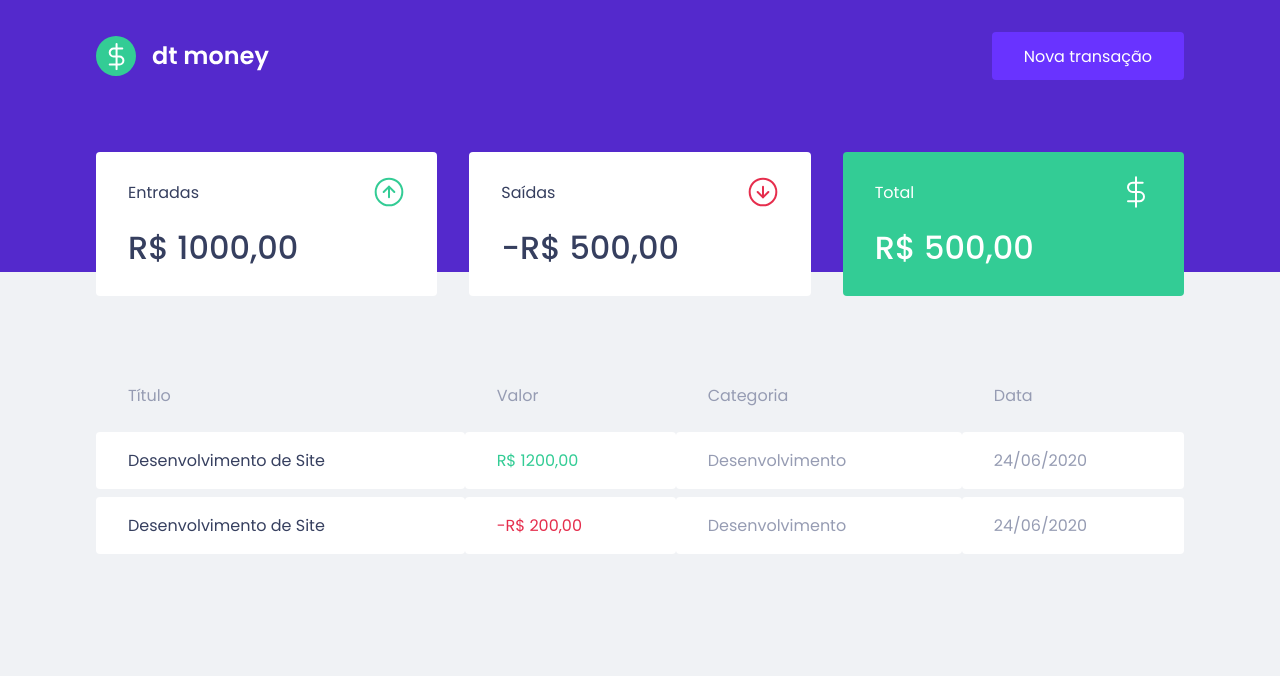
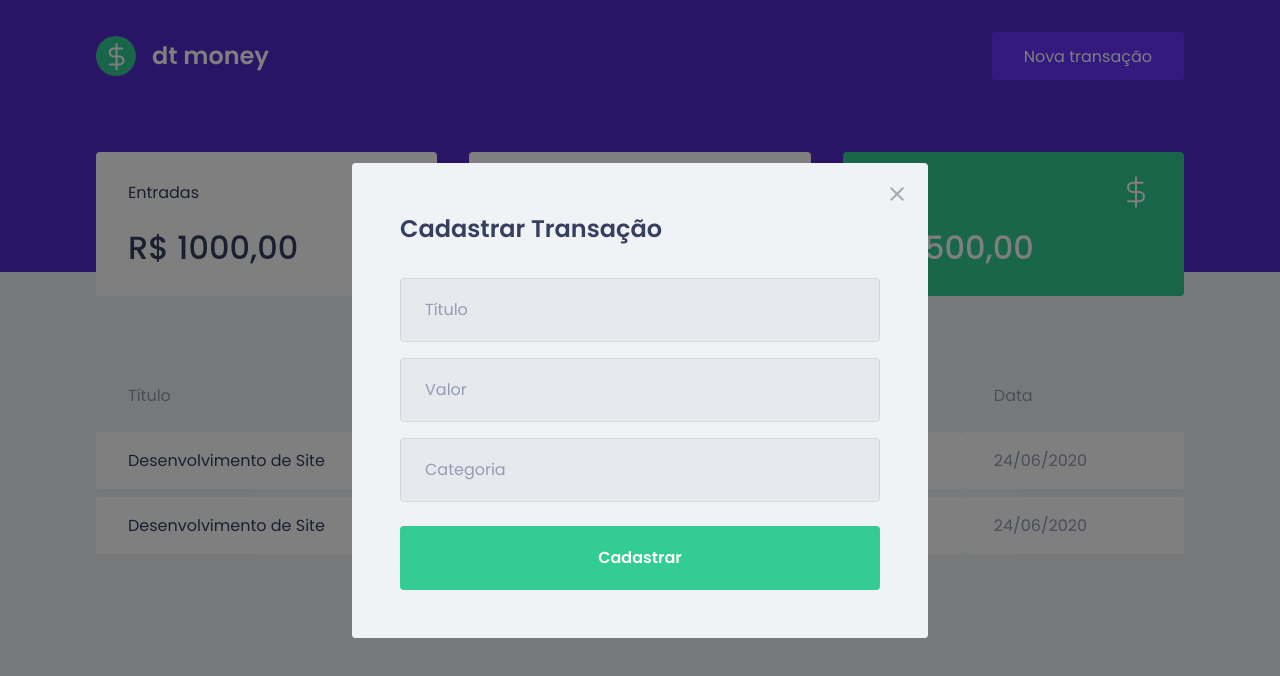
Before and after one commit to Pauloh8190sousa/dtmoney, a React (Create React App) app: page / in a window 1280 px wide. Both pictures are taken after a click on the button "Nova transação". Shown: the top 676 px of the page. Built offline with nearby package versions, Linux system fonts and the light colour scheme; no server answers; what miragejs would draw is missing.

Commit message:
criação do modal, form e estilização dos componentes

```diff
--- a/package.json
+++ b/package.json
@@ -7,6 +7,7 @@
     "miragejs": "^0.1.41",
     "react": "^17.0.2",
     "react-dom": "^17.0.2",
+    "react-modal": "^3.14.3",
     "react-scripts": "4.0.3",
     "styled-components": "^5.3.0",
     "web-vitals": "^1.1.2"
@@ -19,6 +20,7 @@
     "@types/node": "^12.20.16",
     "@types/react": "^17.0.14",
     "@types/react-dom": "^17.0.9",
+    "@types/react-modal": "^3.12.1",
     "@types/styled-components": "^5.1.11",
     "typescript": "^4.3.5"
   },
--- a/src/App.tsx
+++ b/src/App.tsx
@@ -1,13 +1,33 @@
+import { useState } from "react";
 import { Dashboard } from "./components/Dashboard";
 import { Header } from "./components/Header";
+import Modal from "react-modal";
 import { GlobalStyle } from "./styles/global";
+import { NewTransactionModal } from "./components/NewTransactionModal";
+
+Modal.setAppElement("#root");
+
+export function App() {
+
+  const [isNewTransactionModalOpen, setIsNewTransactionModalOpen] = useState(false);
 
 
-export function App() {
+  function handleOpenNewTransactionModal(){
+      setIsNewTransactionModalOpen(true);
+  }
+
+  function handleCloseNewTransactionModal(){
+      setIsNewTransactionModalOpen(false);
+  }
+
   return (
     <>
-        <Header/>
+        <Header onOpenNewTransactionModal={handleOpenNewTransactionModal}/>
         <Dashboard />
+        <NewTransactionModal
+        isOpen={isNewTransactionModalOpen}
+        onRequestClose={handleCloseNewTransactionModal}
+        />
         <GlobalStyle/>
     </>
   );
--- a/src/components/Header/index.tsx
+++ b/src/components/Header/index.tsx
@@ -1,12 +1,17 @@
 import Logo from "../../assets/logo.svg";
 import { Container, Content } from "./styles";
 
-export function Header(){
+interface HeaderProps {
+    onOpenNewTransactionModal: () => void;
+}
+
+export function Header({onOpenNewTransactionModal}: HeaderProps){
+
     return (
         <Container>
             <Content>
                 <img src={Logo} alt="dt money" />
-                <button type="button">
+                <button type="button" onClick={onOpenNewTransactionModal}>
                     Nova transação
                 </button>
             </Content>
--- /dev/null
+++ b/src/components/NewTransactionModal/index.tsx
@@ -0,0 +1,37 @@
+import Modal from "react-modal";
+import { Container } from "./styles";
+import close from "../../assets/close.svg";
+
+
+interface NewTransactionModalProps {
+    isOpen: boolean;
+    onRequestClose: () => void;
+}
+
+export function NewTransactionModal({isOpen, onRequestClose} : NewTransactionModalProps){
+    return (
+
+        <Modal isOpen={isOpen}
+               onRequestClose={onRequestClose}
+               overlayClassName="react-modal-overlay"
+               className="react-modal-content"
+               >
+
+            <button type="button" onClick={onRequestClose} className="react-modal-close">
+                <img src={close} alt="Fechar model" />
+            </button>
+
+            <Container>
+                <h2>Cadastrar Transação</h2>
+
+                <input placeholder="Título" />
+                <input type="number" placeholder="Valor" />
+                <input placeholder="Categoria" />
+
+                <button type="submit">
+                    Cadastrar
+                </button>
+            </Container>
+        </Modal>
+    );
+}
--- /dev/null
+++ b/src/components/NewTransactionModal/styles.ts
@@ -0,0 +1,48 @@
+import styled from "styled-components";
+
+export const Container = styled.form`
+
+    h2{
+        color: var(--text-title);
+        font-size: 1.5rem;
+        margin-bottom: 2rem;
+    }
+
+    input{
+        width: 100%;
+        padding: 0 1.5rem;
+        height: 4rem;
+        border-radius: 0.25rem;
+        border: 1px solid #d7d7d7;
+        background: #e7e9ee;
+        font-weight: 400px;
+        font-size: 1rem;
+
+        &::placeholder{
+            color: var(--text-body);
+        }
+
+        & + input{
+            margin-top: 1rem;
+        }
+    }
+
+    button[type="submit"]{
+        width: 100%;
+        padding: 0 1.5rem;
+        height: 4rem;
+        background: var(--green);
+        color: #FFF;
+        border-radius: 0.25rem;
+        border: 0;
+        font-size: 1rem;
+        margin-top: 1.5rem;
+        transition: filter 0.2s;
+        font-weight: 600;
+
+        &:hover{
+            filter: brightness(0.9);
+        }
+    }
+
+`
--- a/src/styles/global.ts
+++ b/src/styles/global.ts
@@ -52,4 +52,44 @@ export const GlobalStyle = createGlobalStyle`
         cursor: not-allowed;
     }
 
+.react-modal-overlay{
+    background: rgba(0, 0, 0, 0.5);
+
+    position: fixed;
+    top: 0;
+    bottom: 0;
+    right: 0;
+    left: 0;
+
+    display: flex;
+    align-items: center;
+    justify-content: center;
+}
+
+
+.react-modal-content{
+    width: 100%;
+    max-width: 576px;
+    background: var(--background);
+    padding: 3rem;
+    position: relative;
+    border-radius: 0.24rem;
+
+}
+
+
+.react-modal-close{
+    position: absolute;
+    right: 1.5rem;
+    top: 1.5rem;
+    border: 0;
+    background: transparent;
+
+    transition: filter 0.2s;
+
+    &:hover{
+        filter: brightness(0.7);
+    }
+}
+
 `
```
Also changed, not shown: 1 other file (tests, documents, lock files or other folders).
